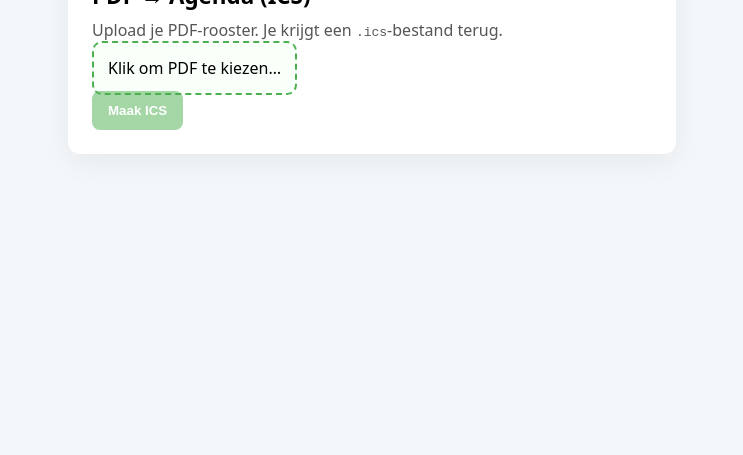
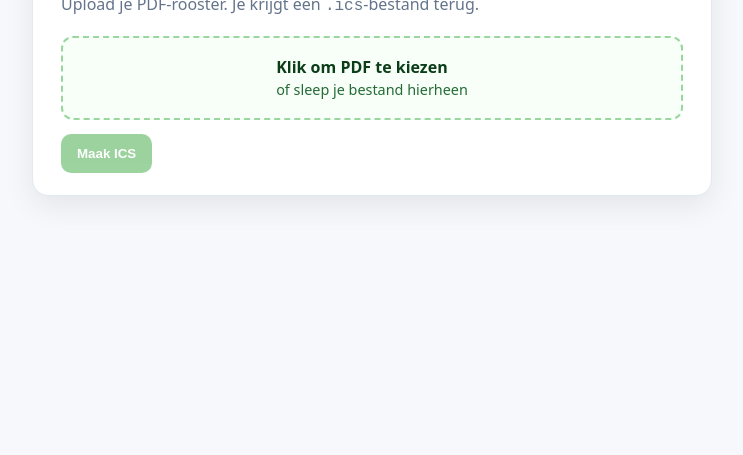
Before and after one commit to Lars87-maker/PWA-Rooster, a plain HTML site: page templates/index.html in a window 1280 px wide. Shown: the part 345-800 px from the top of the page, without its empty margins (268-1011 px from the left). Drawn offline with Linux system fonts and the light colour scheme.

Commit message:
Update index.html

```diff
--- a/templates/index.html
+++ b/templates/index.html
@@ -1,66 +1,165 @@
-<!DOCTYPE html>
+<!doctype html>
 <html lang="nl">
 <head>
-  <meta charset="UTF-8" />
-  <meta name="viewport" content="width=device-width, initial-scale=1.0"/>
-  <title>Rooster Webtool</title>
+  <meta charset="utf-8" />
+  <meta name="viewport" content="width=device-width, initial-scale=1" />
+  <title>PDF → Agenda (ICS)</title>
   <link rel="manifest" href="/manifest.json"/>
   <meta name="theme-color" content="#4CAF50"/>
   <style>
-    body { font-family: system-ui, Arial, sans-serif; background:#f4f7f9; margin:0; min-height:100vh; display:grid; place-items:center; }
-    .card { background:#fff; padding:24px; border-radius:12px; box-shadow:0 8px 30px rgba(0,0,0,.06); max-width:560px; width:92%; }
-    h1 { margin:0 0 8px; font-size:1.4rem; }
-    p { margin:0 0 16px; color:#555; }
-    .upload { border:2px dashed #4CAF50; border-radius:10px; padding:14px; background:#f9fff9; cursor:pointer; text-align:center; }
-    .row { display:flex; gap:12px; align-items:center; margin-top:12px; }
-    button { background:#4CAF50; color:#fff; border:none; padding:12px 16px; border-radius:8px; cursor:pointer; font-weight:600; }
-    button:disabled { opacity:.5; cursor:not-allowed; }
-    #error { color:#b00020; margin-top:10px; display:none; }
-    #ok { color:#0a7a3b; margin-top:10px; display:none; }
+    :root{
+      --bg:#f6f8fb;
+      --card:#ffffff;
+      --text:#0f172a;
+      --muted:#64748b;
+      --primary:#4CAF50;
+      --primary-600:#3e9e43;
+      --ring:#a7f3d0;
+      --border:#e2e8f0;
+      --shadow:0 10px 30px rgba(2,6,23,.08);
+      --radius:16px;
+    }
+    *{box-sizing:border-box}
+    html,body{height:100%}
+    body{
+      margin:0;
+      font:16px/1.5 ui-sans-serif, system-ui, -apple-system, "Segoe UI", Roboto, "Helvetica Neue", Arial, "Noto Sans", "Apple Color Emoji","Segoe UI Emoji";
+      color:var(--text);
+      background:var(--bg);
+      display:grid;
+      place-items:center;
+      padding:24px;
+    }
+    .card{
+      width:min(680px, 100%);
+      background:var(--card);
+      border:1px solid var(--border);
+      border-radius:var(--radius);
+      box-shadow:var(--shadow);
+      padding:28px 28px 22px;
+    }
+    h1{
+      margin:0 0 6px;
+      font-size:clamp(20px, 2.2vw, 28px);
+      letter-spacing:.2px;
+    }
+    p.lead{
+      margin:0 0 18px;
+      color:var(--muted);
+    }
+
+    /* Upload-tegel */
+    .upload{
+      display:flex;
+      gap:12px;
+      align-items:center;
+      justify-content:center;
+      width:100%;
+      min-height:84px;
+      padding:16px;
+      border:2px dashed #9ad6a0;
+      border-radius:12px;
+      background:#f7fff8;
+      color:#0b3d18;
+      cursor:pointer;
+      transition:box-shadow .2s, transform .04s;
+      outline:none;
+    }
+    .upload:hover{ box-shadow:0 0 0 4px var(--ring); }
+    .upload:focus-within{ box-shadow:0 0 0 4px var(--ring); }
+    .upload:active{ transform:translateY(1px); }
+    .upload input{ display:none; }
+    .upload .label{
+      font-weight:600;
+    }
+    .subtle{
+      font-size:.9rem;
+      color:#246b35;
+    }
+
+    /* Actie-balk */
+    .row{ display:flex; gap:12px; align-items:center; margin-top:14px; }
+    .btn{
+      appearance:none; border:0; cursor:pointer;
+      padding:12px 16px; border-radius:10px;
+      background:var(--primary); color:#fff; font-weight:700;
+      transition:background .15s, transform .04s, box-shadow .2s;
+      box-shadow:0 6px 18px rgba(76,175,80,.22);
+    }
+    .btn:hover{ background:var(--primary-600); }
+    .btn:active{ transform:translateY(1px); }
+    .btn:disabled{ opacity:.55; cursor:not-allowed; box-shadow:none; }
+
+    /* Meldingen */
+    .msg{ margin-top:10px; padding:10px 12px; border-radius:10px; display:none; }
+    .msg.error{ background:#fff1f2; color:#b91c1c; border:1px solid #fecaca; }
+    .msg.ok{ background:#ecfdf5; color:#065f46; border:1px solid #a7f3d0; }
+
+    /* Verberg eventuele ‘verdwaalde’ bullets/punten in de layout */
+    ul,ol{ list-style:none; padding-left:0; }
   </style>
 </head>
 <body>
-  <div class="card">
+  <main class="card">
     <h1>PDF → Agenda (ICS)</h1>
-    <p>Upload je PDF-rooster. Je krijgt een <code>.ics</code>-bestand terug.</p>
+    <p class="lead">Upload je PDF-rooster. Je krijgt een <code>.ics</code>-bestand terug.</p>
 
-    <form id="form" method="POST" action="/upload" enctype="multipart/form-data">
-      <label class="upload">
-        <input id="file" name="file" type="file" accept="application/pdf" hidden />
-        <span id="filename">Klik om PDF te kiezen…</span>
+    <form id="form" method="POST" action="/upload" enctype="multipart/form-data" novalidate>
+      <label class="upload" id="drop">
+        <input id="file" name="file" type="file" accept="application/pdf" />
+        <div>
+          <div class="label" id="filename">Klik om PDF te kiezen</div>
+          <div class="subtle">of sleep je bestand hierheen</div>
+        </div>
       </label>
+
       <div class="row">
-        <button id="submit" type="submit" disabled>Maak ICS</button>
+        <button class="btn" id="submit" type="submit" disabled>Maak ICS</button>
       </div>
-      <div id="error"></div>
-      <div id="ok"></div>
+
+      <div class="msg error" id="error"></div>
+      <div class="msg ok" id="ok"></div>
     </form>
-  </div>
+  </main>
 
   <script>
-    // Registreer SW
-    if ("serviceWorker" in navigator) {
-      navigator.serviceWorker.register("/service-worker.js");
-    }
+    // Service worker blijft zoals je had:
+    if ("serviceWorker" in navigator) { navigator.serviceWorker.register("/service-worker.js"); }
 
-    const file = document.getElementById("file");
-    const submit = document.getElementById("submit");
+    const file     = document.getElementById("file");
+    const drop     = document.getElementById("drop");
+    const submit   = document.getElementById("submit");
     const filename = document.getElementById("filename");
     const errorBox = document.getElementById("error");
-    const okBox = document.getElementById("ok");
-    const form = document.getElementById("form");
+    const okBox    = document.getElementById("ok");
+    const form     = document.getElementById("form");
 
-    file.addEventListener("change", () => {
+    const setFileName = () => {
       if (file.files.length) {
         filename.textContent = "📄 " + file.files[0].name;
         submit.disabled = false;
       } else {
-        filename.textContent = "Klik om PDF te kiezen…";
+        filename.textContent = "Klik om PDF te kiezen";
         submit.disabled = true;
+      }
+    };
+    file.addEventListener("change", setFileName);
+
+    // Drag & drop polish
+    ["dragenter","dragover"].forEach(ev =>
+      drop.addEventListener(ev, e => { e.preventDefault(); drop.classList.add("hover"); })
+    );
+    ["dragleave","drop"].forEach(ev =>
+      drop.addEventListener(ev, e => { e.preventDefault(); drop.classList.remove("hover"); })
+    );
+    drop.addEventListener("drop", e => {
+      const dt = e.dataTransfer;
+      if (dt && dt.files && dt.files[0]) {
+        file.files = dt.files;
+        setFileName();
       }
     });
 
-    // Vang het submitten af zodat we nette fouten kunnen tonen
     form.addEventListener("submit", async (e) => {
       e.preventDefault();
       errorBox.style.display = "none";
@@ -71,19 +170,15 @@
         const res = await fetch("/upload", { method: "POST", body: fd });
         if (!res.ok) {
           const data = await res.json().catch(() => ({}));
-          const msg = data.error || `Fout (${res.status})`;
-          errorBox.textContent = msg;
+          errorBox.textContent = data.error || `Fout (${res.status})`;
           errorBox.style.display = "block";
           return;
         }
         const blob = await res.blob();
         const url = URL.createObjectURL(blob);
         const a = document.createElement("a");
-        a.href = url;
-        a.download = "rooster.ics";
-        document.body.appendChild(a);
-        a.click();
-        a.remove();
+        a.href = url; a.download = "rooster.ics";
+        document.body.appendChild(a); a.click(); a.remove();
         URL.revokeObjectURL(url);
         okBox.textContent = "ICS succesvol gegenereerd 🎉";
         okBox.style.display = "block";
```
